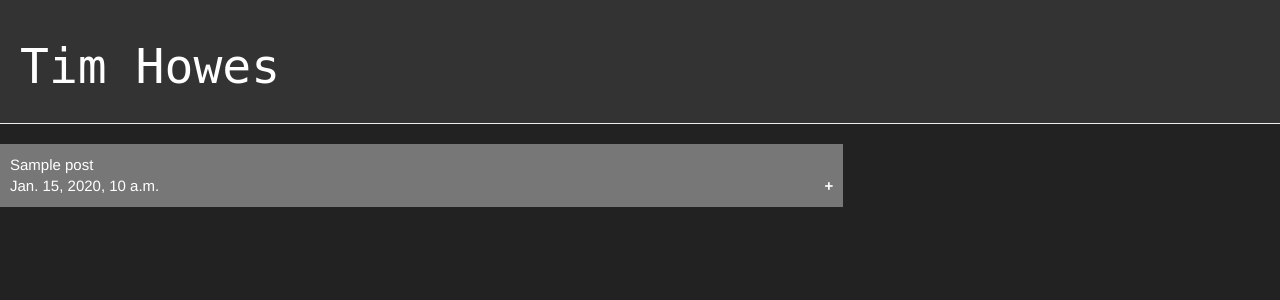
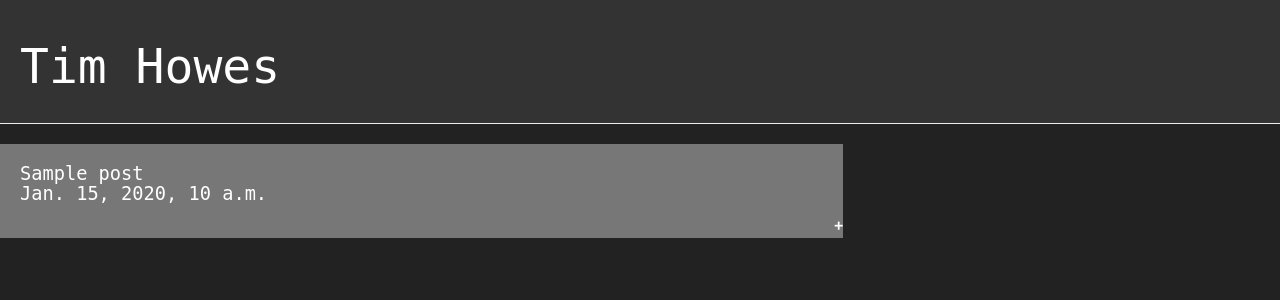
Before and after one commit to TerrifiedOrc/my-first-blog, a Django app: page / in a window 1280 px wide. Shown: the top 300 px of the page. Run offline with Django 3.2, Linux system fonts and the light colour scheme; tables that the repository leaves empty hold one stand-in row (values such as "Sample post"); some libraries are stand-ins or nearby versions.

Commit message:
Reformatting text

```diff
--- a/blog/static/css/blog.css
+++ b/blog/static/css/blog.css
@@ -17,6 +17,7 @@
 }
 
 h1, h2, h3, h4, p {
+    font-size: 20pt;
     color: #ffffff;
     font-family: 'monospace';
 }
@@ -52,12 +53,12 @@ h1, h2, h3, h4, p {
   background-color: #777;
   color: white;
   cursor: pointer;
-  padding: 10px;
+  padding: 0px 0px 0px 20px;
   width: 100%;
   border: none;
   text-align: left;
   outline: none;
-  font-size: 15px;
+  font-size: 16px;
 }
 
 .active, .collapsible:hover {
@@ -70,6 +71,7 @@ h1, h2, h3, h4, p {
   font-weight: bold;
   float: right;
   margin-left: 5px;
+  padding: 0px 0px 0px 20px;
 }
 
 .active:after {
@@ -77,9 +79,15 @@ h1, h2, h3, h4, p {
 }
 
 .collapsible-content {
-  padding: 0 10px;
   max-height: 0;
   overflow: hidden;
   transition: max-height 0.2s ease-out;
   background-color: #444;
+  padding: 0px 0px 0px 20px;
 }
+
+.collapsible-content p, .collapsible h1 {
+    color: #ffffff;
+    font-family: 'monospace';
+    font-size: 14pt;
+}
--- a/blog/templates/blog/post_list.html
+++ b/blog/templates/blog/post_list.html
@@ -5,10 +5,12 @@
 {% for post in posts %}
 
 <div class="post">
-    <button class="collapsible" href="{% url 'post_detail' pk=post.pk %}">{{ post.title }}<br>{{ post.published_date }}</button>
+    <button class="collapsible" href="{% url 'post_detail' pk=post.pk %}">
+        <h1>{{ post.title }}<br>{{ post.published_date }}</h1>
+    </button>
     <div class="collapsible-content">
-     <p>{{ post.text|linebreaksbr }}</p>
- </div>
+       <p>{{ post.text|linebreaksbr }}</p>
+   </div>
 </div>
 
 {% endfor %}
```
Also changed, not shown: Notes.txt (+10 -0 lines).
